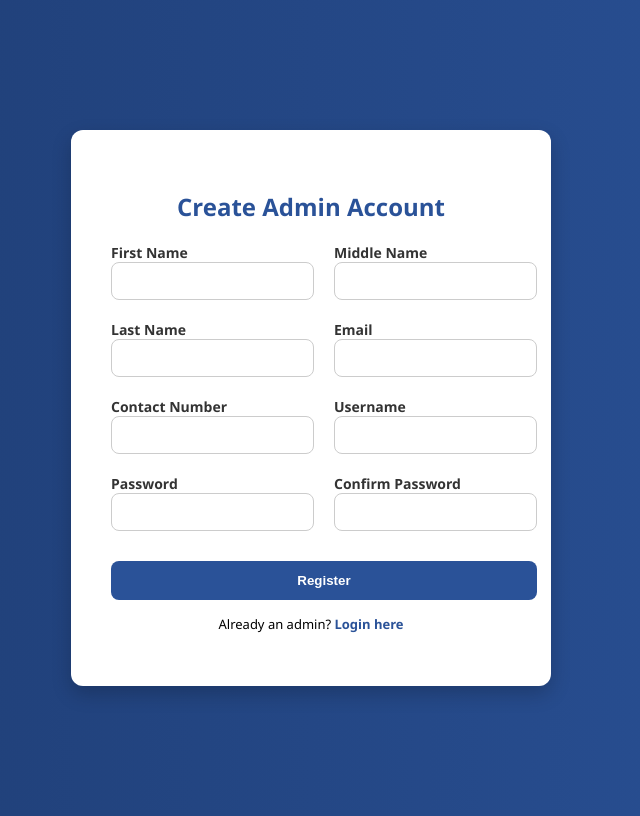
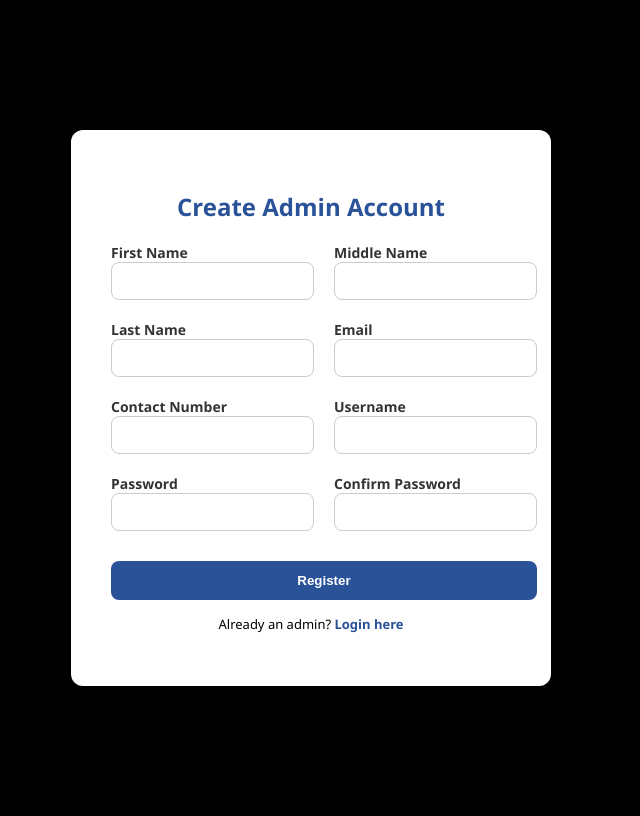
Before and after one commit to rmmlvnc/system, a PHP site: page /admin_register.php in a window 1280 px wide. Shown: the whole page, without its empty margins (329-969 px from the left). Run offline with PHP 8.4, Linux system fonts and the light colour scheme.

Commit message:
Update admin_style.css

```diff
--- a/admin_style.css
+++ b/admin_style.css
@@ -1,5 +1,5 @@
 body.admin-body {
-  background: linear-gradient(to right, #1e3c72, #2a5298);
+  background: black;
   display: flex;
   align-items: center;
   justify-content: center;
```
